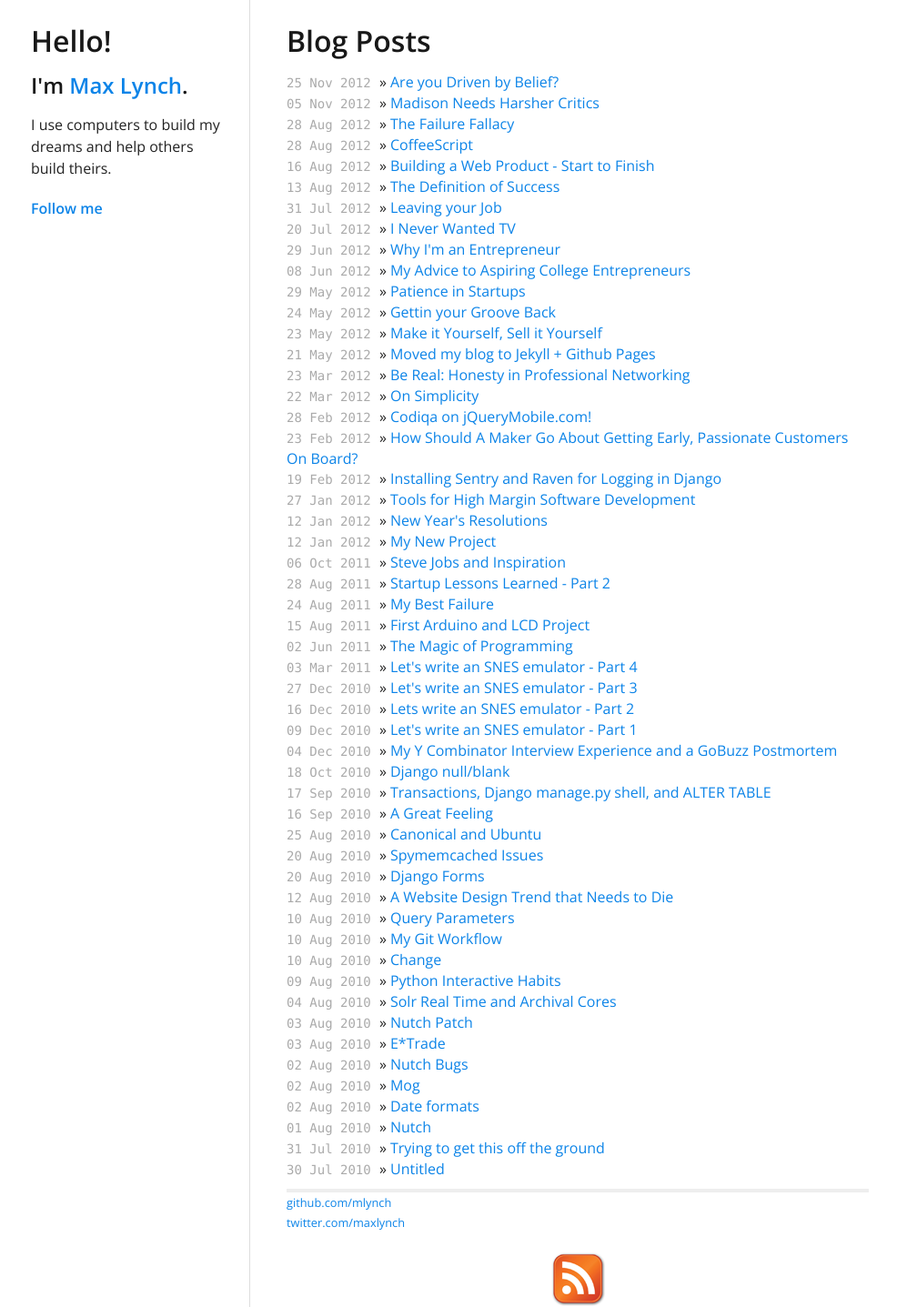
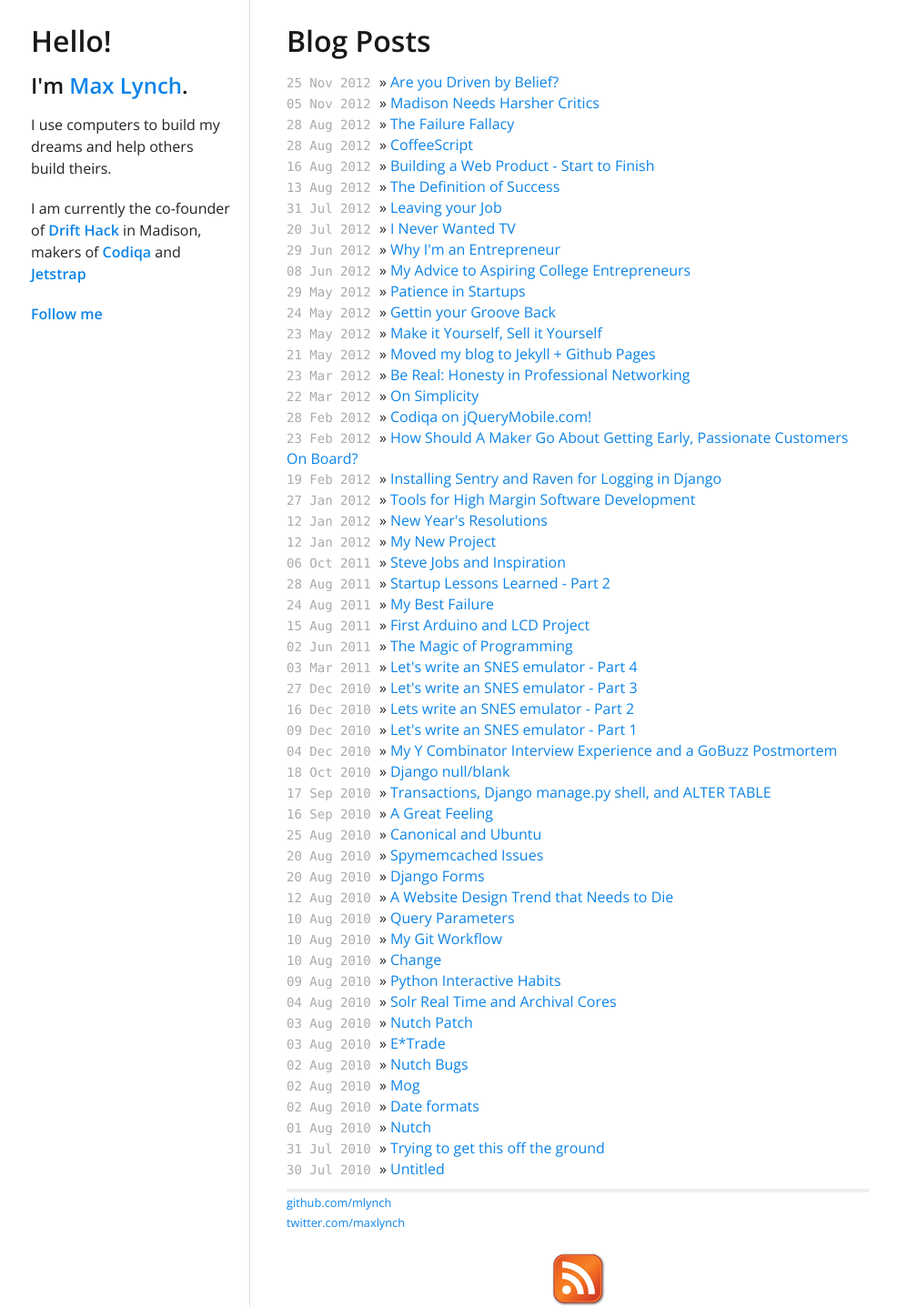
Before and after one commit to mlynch/mlynch.github.com, a Jekyll site: the page built from index.html, in a window 1280 px wide. Shown: the whole page at 91% size, without its empty margins (136-1122 px from the left). Built offline with Jekyll 4.4.1, drawn with Linux system fonts in a browser that asks for light colours; nearby versions of some CDN libraries; Markdown is read by kramdown in place of the engine named in the settings; a script that is not in the unit is left out; comment, search, counter and statistics services are not loaded.

Commit message:
Updated sidebar

```diff
--- a/_layouts/default.html
+++ b/_layouts/default.html
@@ -28,6 +28,10 @@
       <h2>I'm <a href="/">Max Lynch</a>.</h2>
       <ul>
         <p>I use computers to build my dreams and help others build theirs.</p>
+        <p>
+        I am currently the co-founder of <a href="http://twitter.com/drifthack">Drift Hack</a> in Madison, makers of <a href="http://codiqa.com/">Codiqa</a>
+        and <a href="http://jetstrap.com/">Jetstrap</a>
+        </p>
         <!--<a href="/"><img src="/images/max.png" height="72" /></a>-->
 
         <a href="https://twitter.com/maxlynch" class="twitter-follow-button" data-show-count="false">Follow me</a>
```
